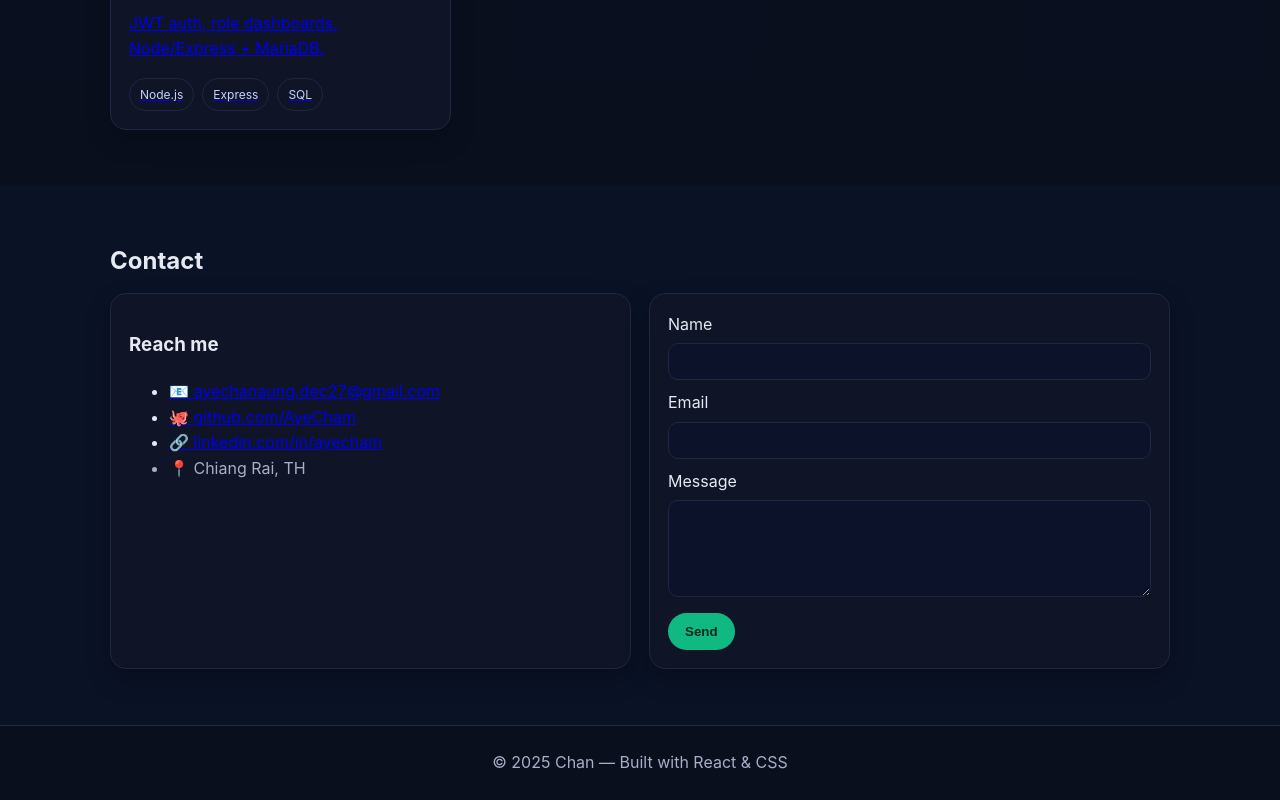
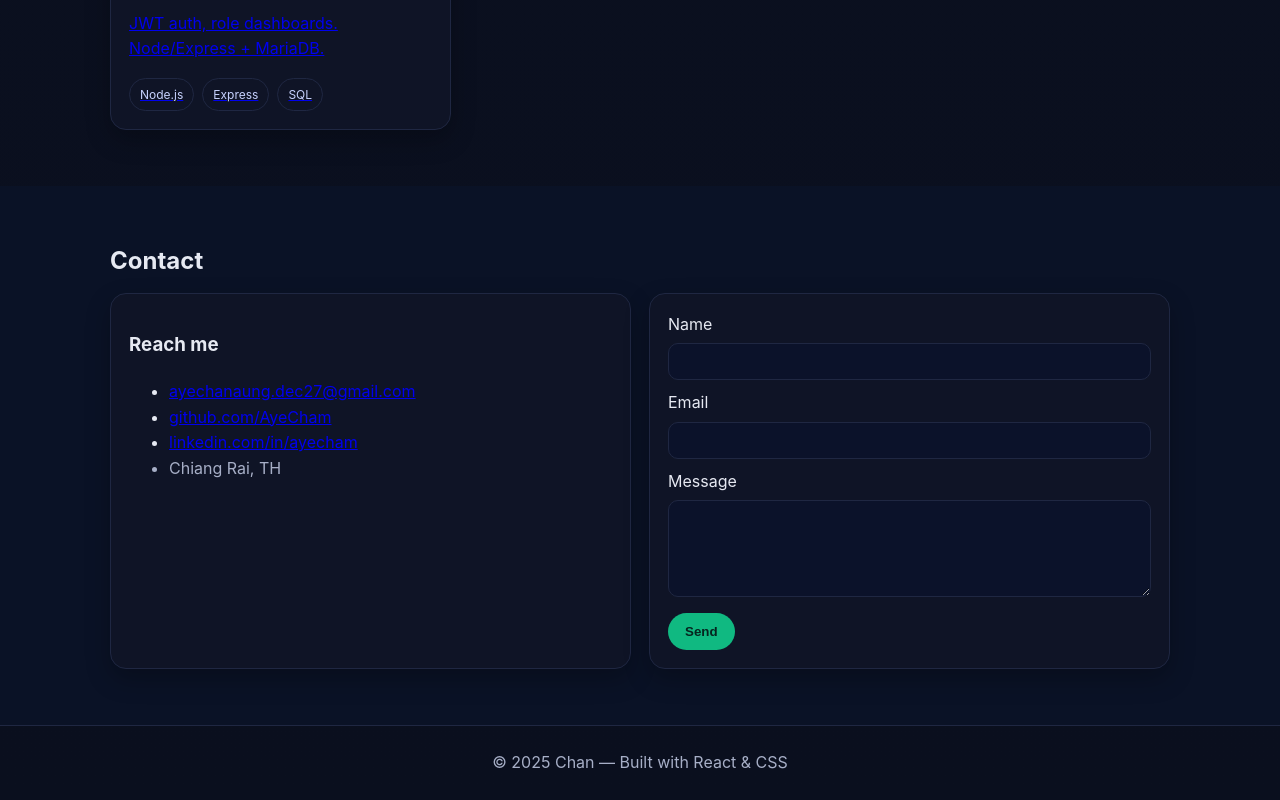
Before and after one commit to AyeCham/my-portfolio, a React (Vite) app: page / in a window 1280 px wide. Shown: the part 1933-2733 px from the top of the page. Built offline with nearby package versions, Linux system fonts and the light colour scheme.

Commit message:
Contact fix

```diff
--- a/src/sections/Contact.jsx
+++ b/src/sections/Contact.jsx
@@ -48,20 +48,20 @@ export default function Contact() {
             <ul className="contact-list">
               <li>
                 <a href="mailto:ayechanaung.dec27@gmail.com" title="Send me an email">
-                  📧 ayechanaung.dec27@gmail.com
+                   ayechanaung.dec27@gmail.com
                 </a>
               </li>
               <li>
                 <a href="https://github.com/AyeCham" target="_blank" rel="noopener">
-                  🐙 github.com/AyeCham
+                   github.com/AyeCham
                 </a>
               </li>
               <li>
                 <a href="https://linkedin.com/in/ayecham" target="_blank" rel="noopener">
-                  🔗 linkedin.com/in/ayecham
+                   linkedin.com/in/ayecham
                 </a>
               </li>
-              <li className="muted">📍 Chiang Rai, TH</li>
+              <li className="muted"> Chiang Rai, TH</li>
             </ul>
           </div>
 
```
